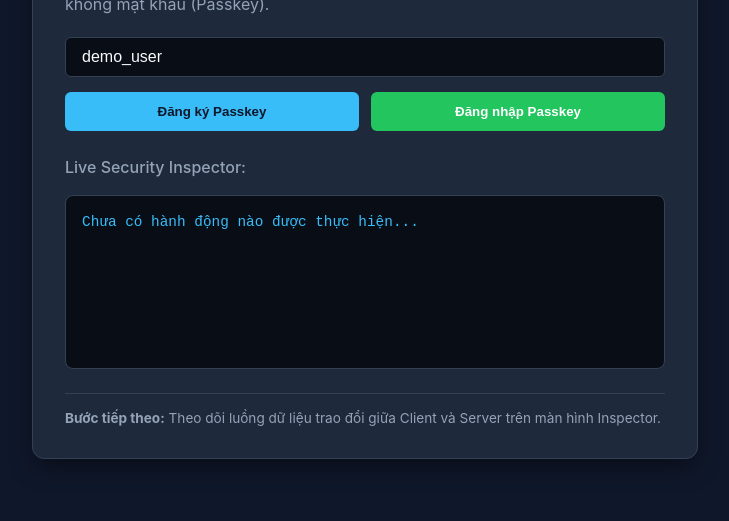
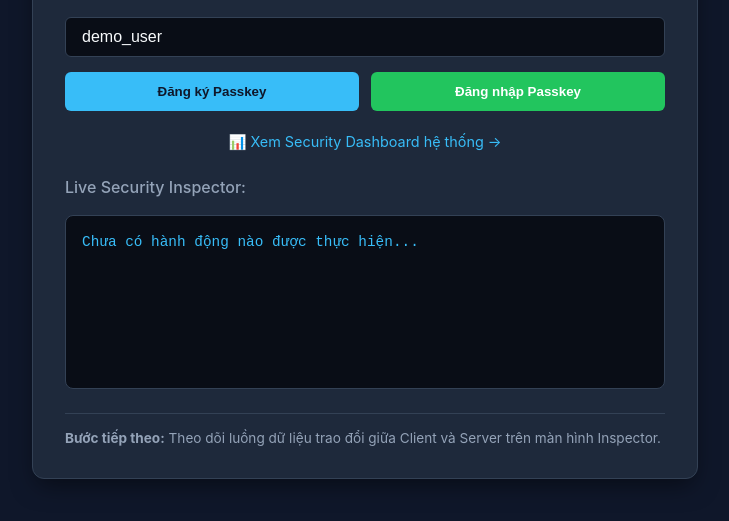
Before and after one commit to nguyenquockiet2462005/fido2, a website with bundled scripts: page public/index.html in a window 1280 px wide. Shown: the part 251-772 px from the top of the page, without its empty margins (275-1004 px from the left). Built offline with nearby package versions, Linux system fonts and the light colour scheme.

Commit message:
feat: chinh lai index.html

```diff
--- a/public/index.html
+++ b/public/index.html
@@ -30,9 +30,14 @@
         <button id="btn-register">Đăng ký Passkey</button>
         <button id="btn-login">Đăng nhập Passkey</button>
       </div>
+
+      <!-- Link truy cập trang Security Dashboard hệ thống -->
+      <div style="margin-top: 15px; text-align: center;">
+        <a href="dashboard.html" style="color: var(--primary); font-size: 0.9rem; text-decoration: none;">📊 Xem Security Dashboard hệ thống &rarr;</a>
+      </div>
     </div>
 
-    <!-- 2. MÀN HÌNH ĐÃ XÁC THỰC (DASHBOARD VIEW) - ĐÃ BỎ PHẦN DANH SÁCH PASSKEY -->
+    <!-- 2. MÀN HÌNH ĐÃ XÁC THỰC (DASHBOARD VIEW) -->
     <div id="dashboard-view" class="hidden">
       <div class="user-profile">
         <h2 id="welcome-message">👋 Xin chào, user!</h2>
@@ -55,6 +60,7 @@
     </div>
   </div>
 
+  <!-- Nạp file điều khiển giao diện chính dưới dạng ES6 Module -->
   <script type="module" src="js/ui.js"></script>
 </body>
 </html>
--- a/public/js/webauthn.js
+++ b/public/js/webauthn.js
@@ -1,5 +1,5 @@
 /**
- * public/js/webauthn.js - TƯƠNG THÍCH HOÀN HẢO VỚI SERVER HIỆN TẠI
+ * public/js/webauthn.js - TƯƠNG TÁC API & THƯ VIỆN SIMPLEWEBAUTHN
  */
 
 const getStartRegistration = () => window.SimpleWebAuthnBrowser?.startRegistration;
```
